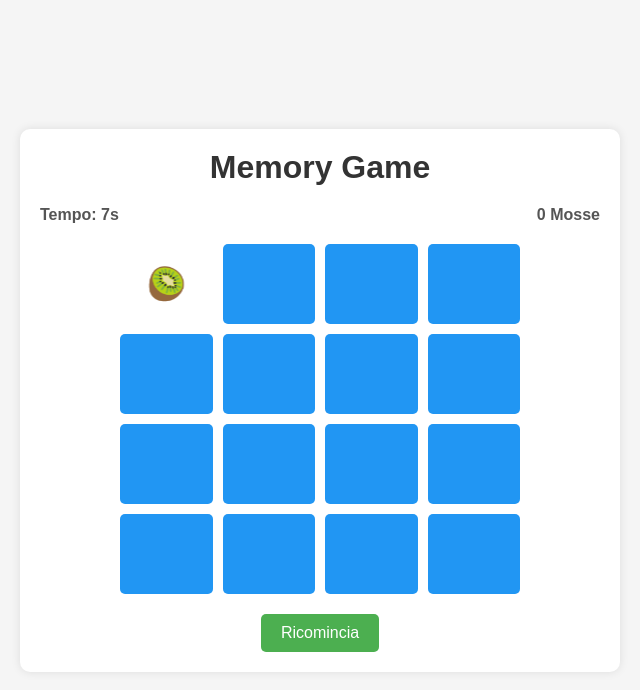
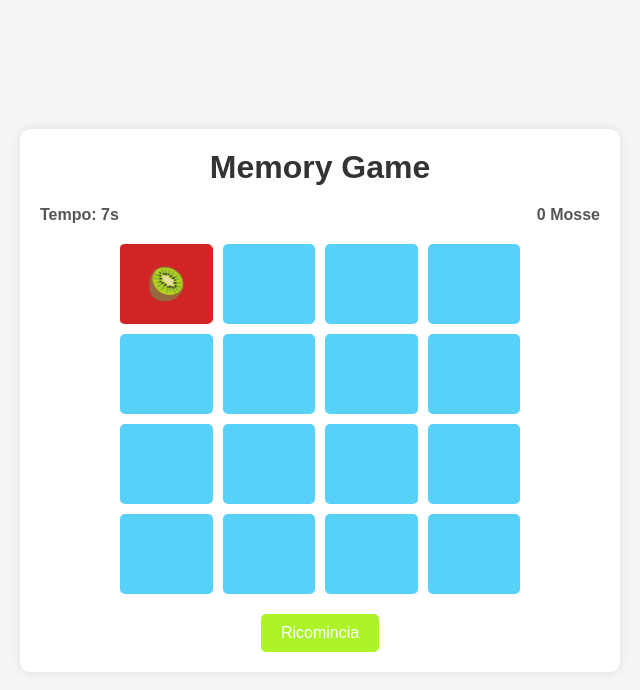
Before and after one commit to vismaras/memory_game, a plain HTML site: page index.html in a window 1280 px wide. Both pictures are taken after a click on the element 486 px from the left and 283 px from the top of the page. Shown: the whole page, without its empty margins (320-960 px from the left). Drawn offline with Linux system fonts and the light colour scheme.

Commit message:
ho modificato

```diff
--- a/style.css
+++ b/style.css
@@ -53,7 +53,7 @@ h1 {
 
 .card {
     height: 80px;
-    background-color: #2196F3;
+    background-color: #57d1f7;
     border-radius: 5px;
     cursor: pointer;
     display: flex;
@@ -66,13 +66,13 @@ h1 {
 
 .card.flipped {
     transform: rotateY(180deg);
-    background-color: white;
+    background-color: rgb(209, 37, 37);
     font-size: 2rem;
     font-weight: bold;
 }
 
 .card.matched {
-    background-color: #4CAF50;
+    background-color: #f55095;
     cursor: default;
 }
 
@@ -80,7 +80,7 @@ h1 {
     display: block;
     margin: 0 auto;
     padding: 10px 20px;
-    background-color: #4CAF50;
+    background-color: #acf329;
     color: white;
     border: none;
     border-radius: 5px;
@@ -90,7 +90,7 @@ h1 {
 }
 
 .restart-btn:hover {
-    background-color: #450ddd;
+    background-color: #4113c0;
 }
 
 @media (max-width: 480px) {
```
